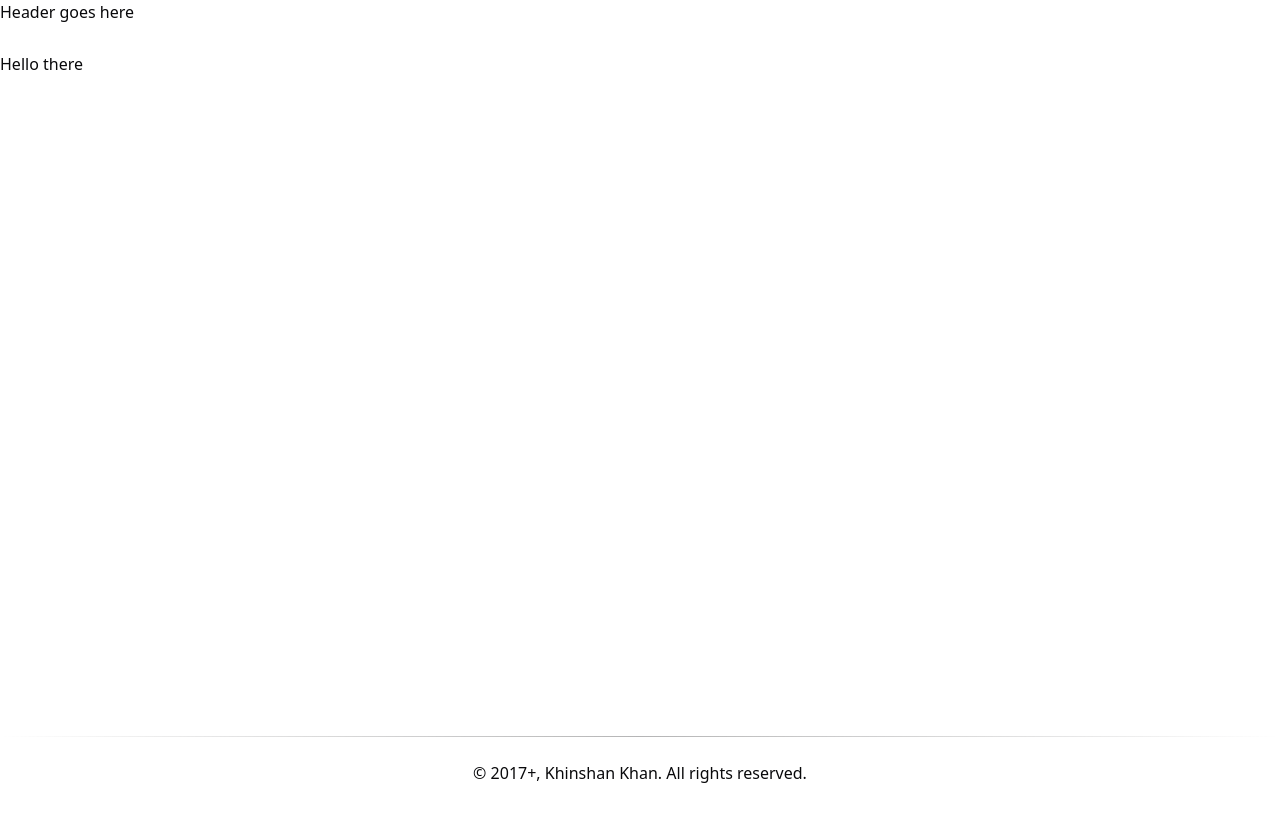
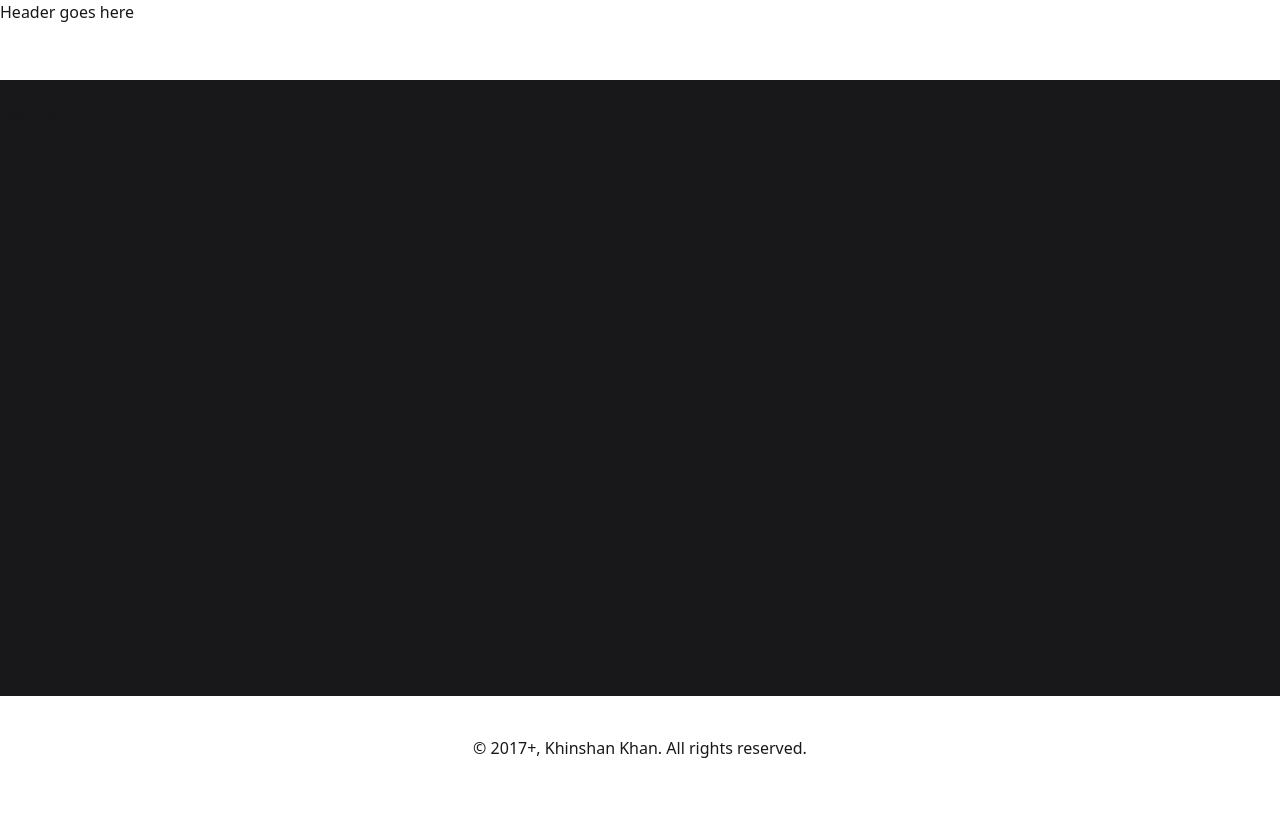
Before and after one commit to khinshankhan/www, a Next.js app: page / in a window 1280 px wide. Shown: the top 822 px of the page. Built offline with nearby package versions, Linux system fonts and the light colour scheme.

Commit message:
playing around with colored full width sections

```diff
--- a/app/layout.tsx
+++ b/app/layout.tsx
@@ -1,6 +1,5 @@
 import type { Metadata } from "next";
 import "./globals.css";
-import { Divider } from "@/components/primitives/divider";
 
 export const metadata: Metadata = {};
 
@@ -16,22 +15,22 @@ export default function RootLayout({
 }) {
   return (
     <html lang="en">
-      <body className="flex flex-col bg-white dark:bg-zinc-950 text-zinc-950 dark:text-white min-h-screen relative">
+      <body className="flex flex-col bg-white dark:bg-zinc-950 text-zinc-900 dark:text-zinc-50 min-h-screen relative">
         <div className="flex flex-col min-h-[87vh] relative isolate">
-          <nav className="sticky top-0 bg-white dark:bg-zinc-950/[80%] backdrop-blur-md z-1 pb-1">
+          <nav className="sticky top-0 bg-white dark:bg-zinc-950/[80%] backdrop-blur-md z-1 pb-1 h-[80px]">
             <div className="container mx-auto">
               <p>Header goes here</p>
             </div>
           </nav>
 
-          <div className="grow flex flex-col container mx-auto relative z-0 pt-6">
-            {children}
+          <div className="grow relative z-0 pt-6 bg-zinc-900">
+            <div className="container mx-auto">{children}</div>
+            <div className="pt-10"></div>
           </div>
         </div>
 
-        <footer className="grow min-h-[160px] pt-10 container mx-auto">
-          <Divider />
-          <p className="text-center pt-6">
+        <footer className="grow container mx-auto pt-10">
+          <p className="text-center mb-28">
             &copy; {info.startYear}+, {info.fullname}. All rights reserved.
           </p>
         </footer>
--- a/components/primitives/divider.tsx
+++ b/components/primitives/divider.tsx
@@ -6,7 +6,7 @@ export function Divider({
   width = "w-full",
   gradient = "from-zinc-950/0 via-zinc-950/30 to-zinc-950/0 dark:from-white/0 dark:via-white/30 dark:to-white/0",
   bg = "bg-white dark:bg-zinc-950",
-  textColor = "text-zinc-950 dark:text-white",
+  textColor = "",
 }: {
   text?: React.ReactNode;
   width?: string;
```
